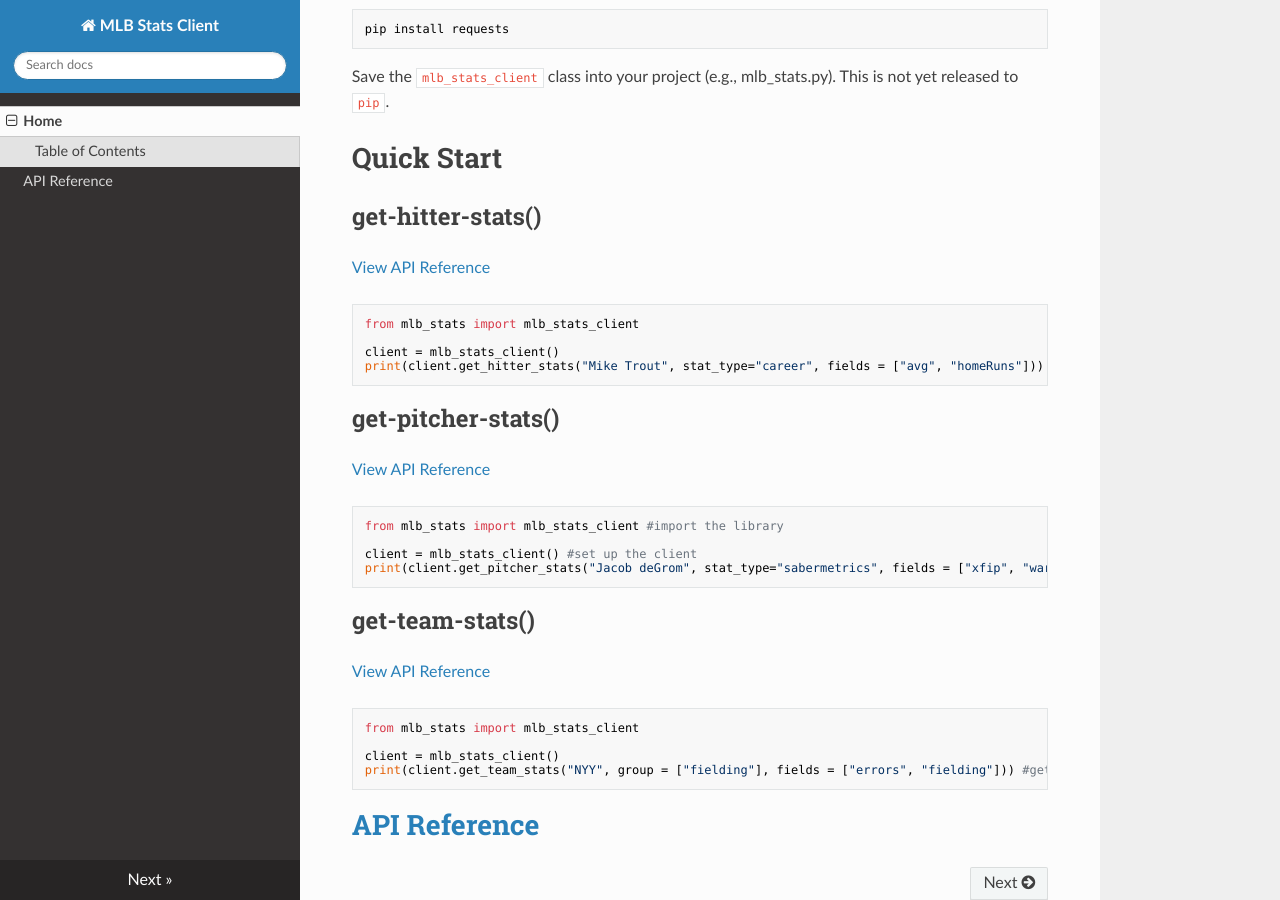
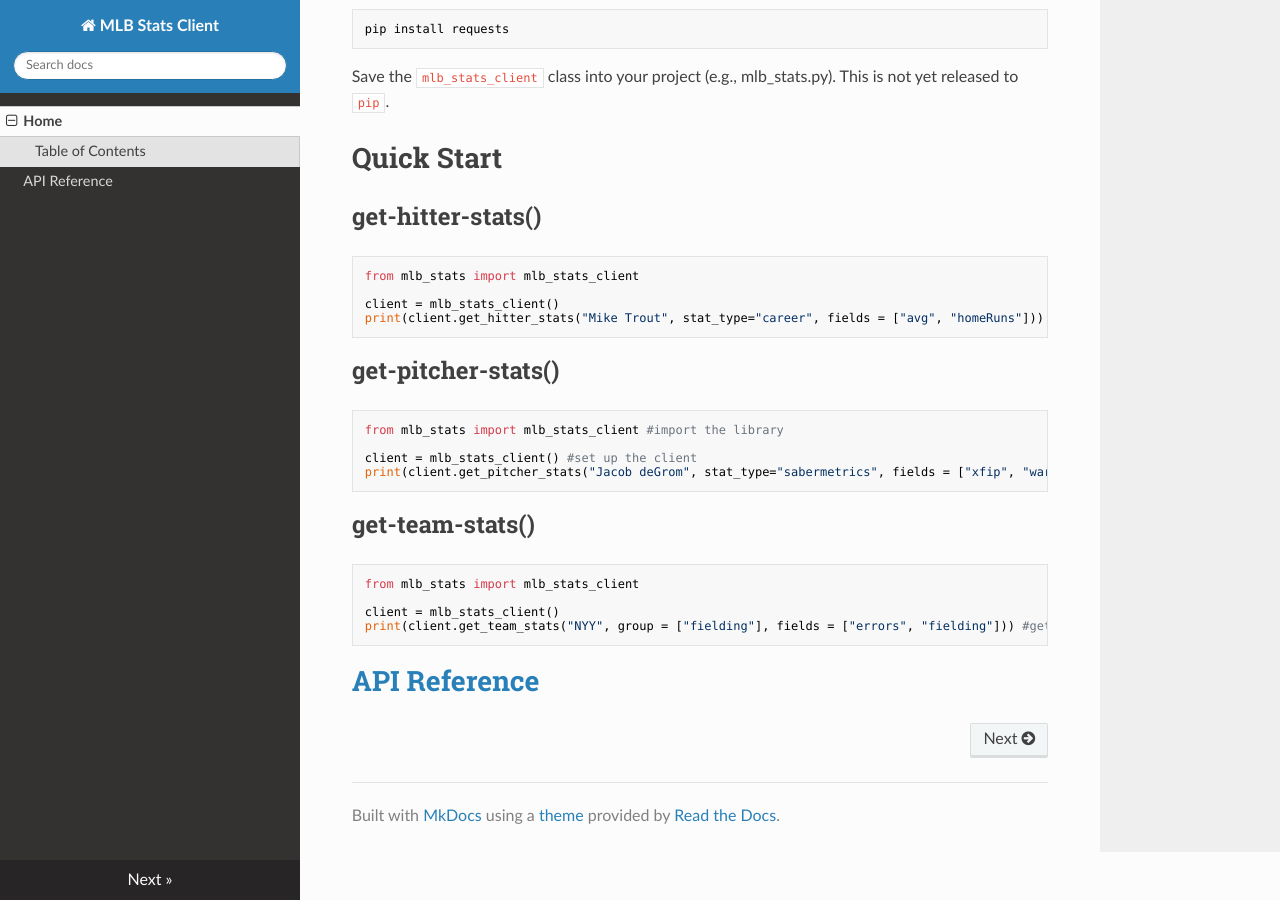
Before and after one commit to Rahul-coding/mlb-stats-api, an MkDocs documentation site: the page built from docs/README.md, in a window 1280 px wide and 900 px high, scrolled down 862 px. Built offline with MkDocs 1.6.1, drawn with Linux system fonts in a browser that asks for light colours; nearby versions of some CDN libraries.

````diff
--- a/docs/README.md
+++ b/docs/README.md
@@ -26,7 +26,6 @@
 # Quick Start
 
 ## get-hitter-stats()
-[View API Reference](#api-reference-get-hitter-stats)
 ```
 from mlb_stats import mlb_stats_client
 
@@ -35,7 +34,6 @@
 ```
 
 ## get-pitcher-stats()
-[View API Reference](#api-reference-get-pitcher-stats)
 ```
 from mlb_stats import mlb_stats_client #import the library
 
@@ -44,8 +42,6 @@
 ```
 
 ## get-team-stats()
-[View API Reference](#api-reference-get-team-stats)
-
 ```
 from mlb_stats import mlb_stats_client
 
@@ -54,4 +50,4 @@
 ```
 
 
-# [API Reference](https://rahul-coding.github.io/mlb-stats-api/)
+# [API Reference](https://rahul-coding.github.io/mlb-stats-api/api-refernce/)
````
Also changed, not shown: site/index.html, site/search/search_index.json.
